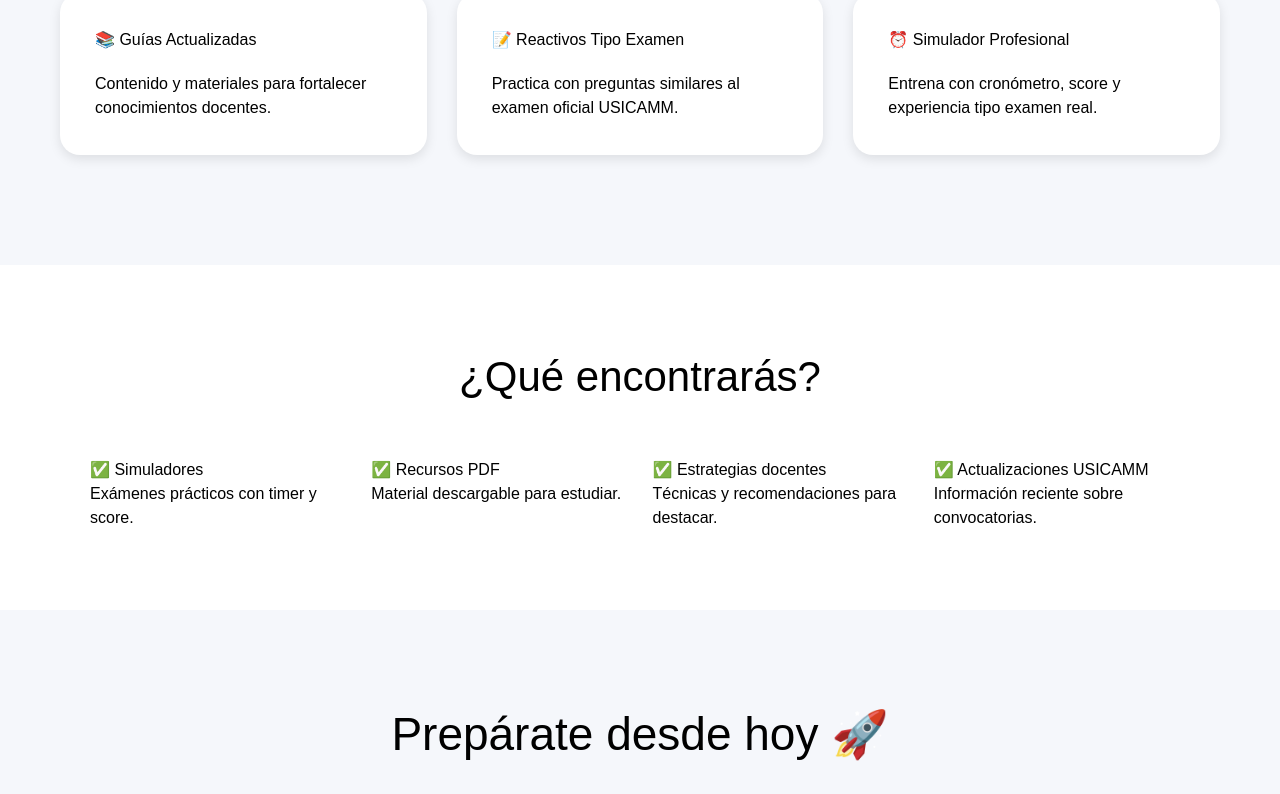
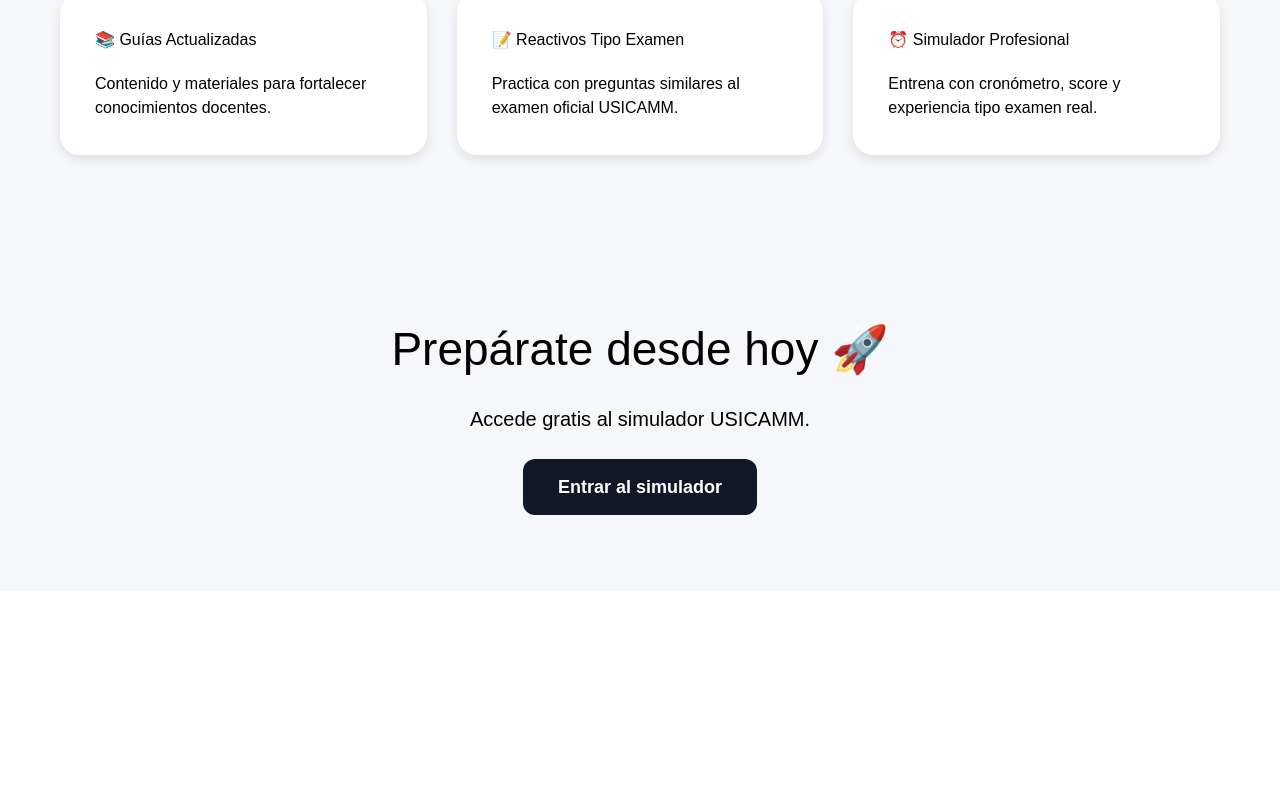
Before and after one commit to aidabereniceh-a11y/usicamm-platform, a React (Vite) app: page /promocion-horizontal-usicamm in a window 1280 px wide. Shown: the part 519-1313 px from the top of the page. After the commit the page ends 1110 px from the top, so only its background shows below. Built offline with nearby package versions, Linux system fonts and the light colour scheme.

Commit message:
Remove benefits section from PromocionHorizontal
Removed the benefits section and its associated styles and content.

```diff
--- a/src/pages/PromocionHorizontal.jsx
+++ b/src/pages/PromocionHorizontal.jsx
@@ -172,86 +172,7 @@ export default function PromocionHorizontal() {
 
       </section>
 
-      {/* BENEFICIOS */}
 
-      <section
-        style={{
-          backgroundColor: "white",
-
-          padding: "80px 20px",
-
-          marginTop: "40px",
-        }}
-      >
-
-        <div
-          style={{
-            maxWidth: "1100px",
-            margin: "0 auto",
-          }}
-        >
-
-          <h2
-            style={{
-              textAlign: "center",
-              fontSize: "42px",
-            }}
-          >
-            ¿Qué encontrarás?
-          </h2>
-
-          <div
-            style={{
-              marginTop: "50px",
-
-              display: "grid",
-
-              gridTemplateColumns:
-                "repeat(auto-fit, minmax(250px, 1fr))",
-
-              gap: "25px",
-            }}
-          >
-
-            <div>
-              <h3>✅ Simuladores</h3>
-
-              <p>
-                Exámenes prácticos con timer y score.
-              </p>
-            </div>
-
-            <div>
-              <h3>✅ Recursos PDF</h3>
-
-              <p>
-                Material descargable para estudiar.
-              </p>
-            </div>
-
-            <div>
-              <h3>✅ Estrategias docentes</h3>
-
-              <p>
-                Técnicas y recomendaciones para destacar.
-              </p>
-            </div>
-
-            <div>
-              <h3>✅ Actualizaciones USICAMM</h3>
-
-              <p>
-                Información reciente sobre convocatorias.
-              </p>
-            </div>
-
-          </div>
-
-        </div>
-
-      </section>
-
-      {/* CTA */}
 
       <section
         style={{
```
